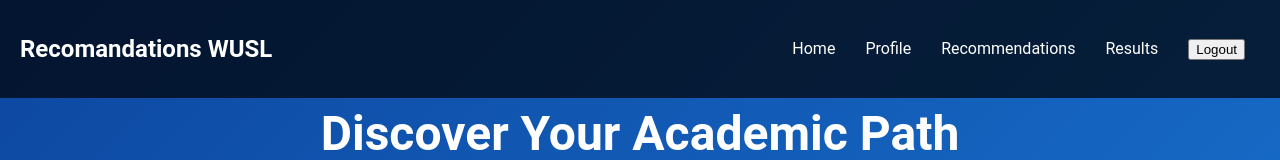
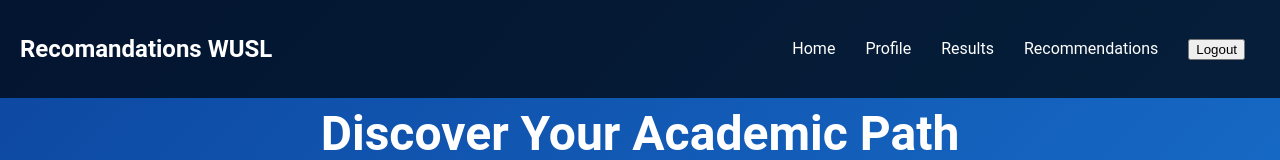
Before and after one commit to KavinduYohan/Learning-content-recommendation-system, a React (Create React App) app in the folder react-frontend/: page /home in a window 1280 px wide. Shown: the top 160 px of the page. Built offline with nearby package versions, Linux system fonts and the light colour scheme; sample sign-in values are in the browser's storage.

Commit message:
Reorder Navbar links to improve navigation flow

```diff
--- a/react-frontend/src/components/Navbar.js
+++ b/react-frontend/src/components/Navbar.js
@@ -20,8 +20,8 @@ function Navbar() {
           <>
             <li><Link to="/home">Home</Link></li>
             <li><Link to="/profile">Profile</Link></li>
+            <li><Link to="/results">Results</Link></li>
             <li><Link to="/recommendations">Recommendations</Link></li>
-            <li><Link to="/results">Results</Link></li>
             <li><button onClick={handleLogout}>Logout</button></li>
           </>
         ) : (
```
Also changed, not shown: 1 other file (tests, documents, lock files or other folders).
